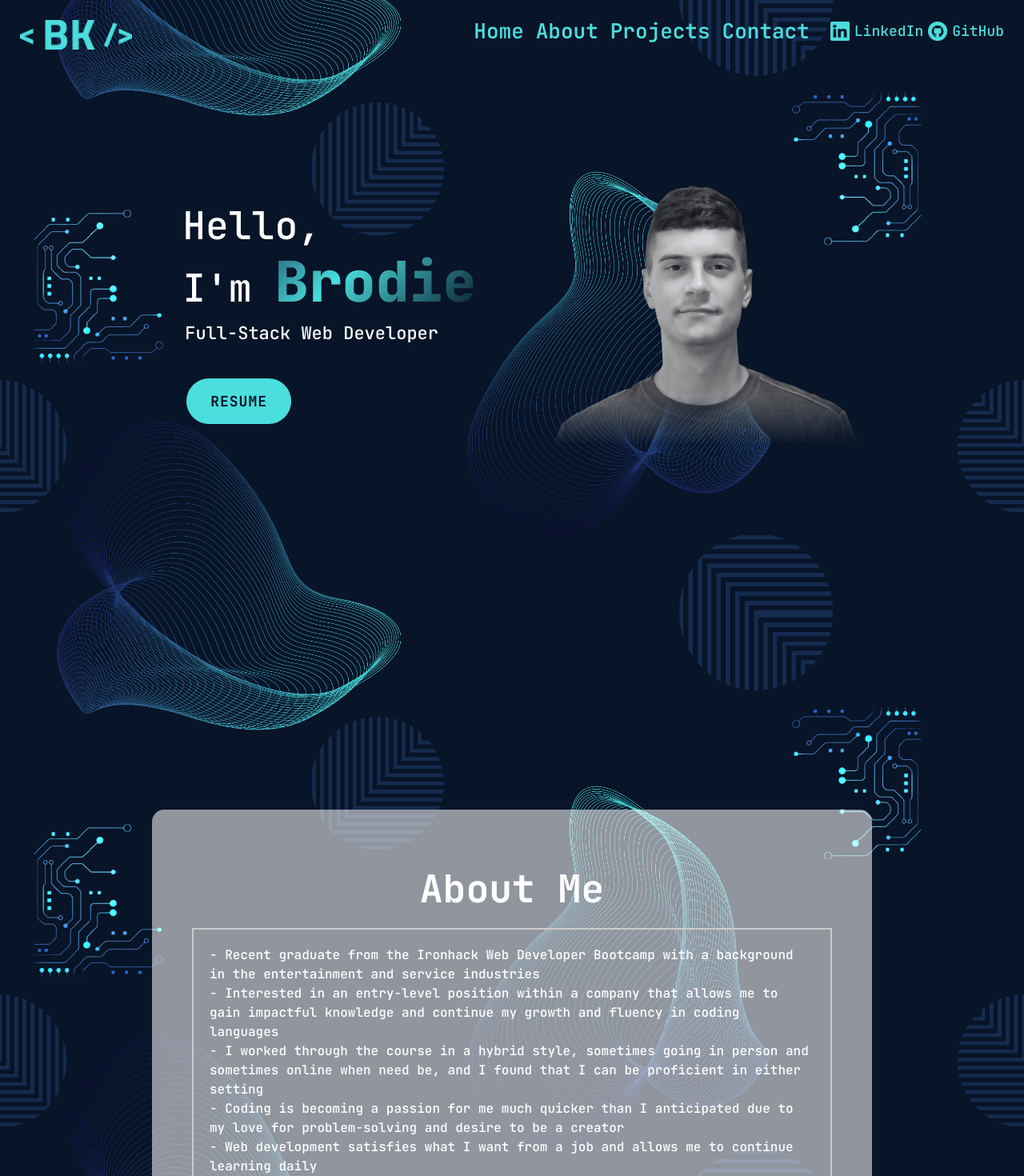
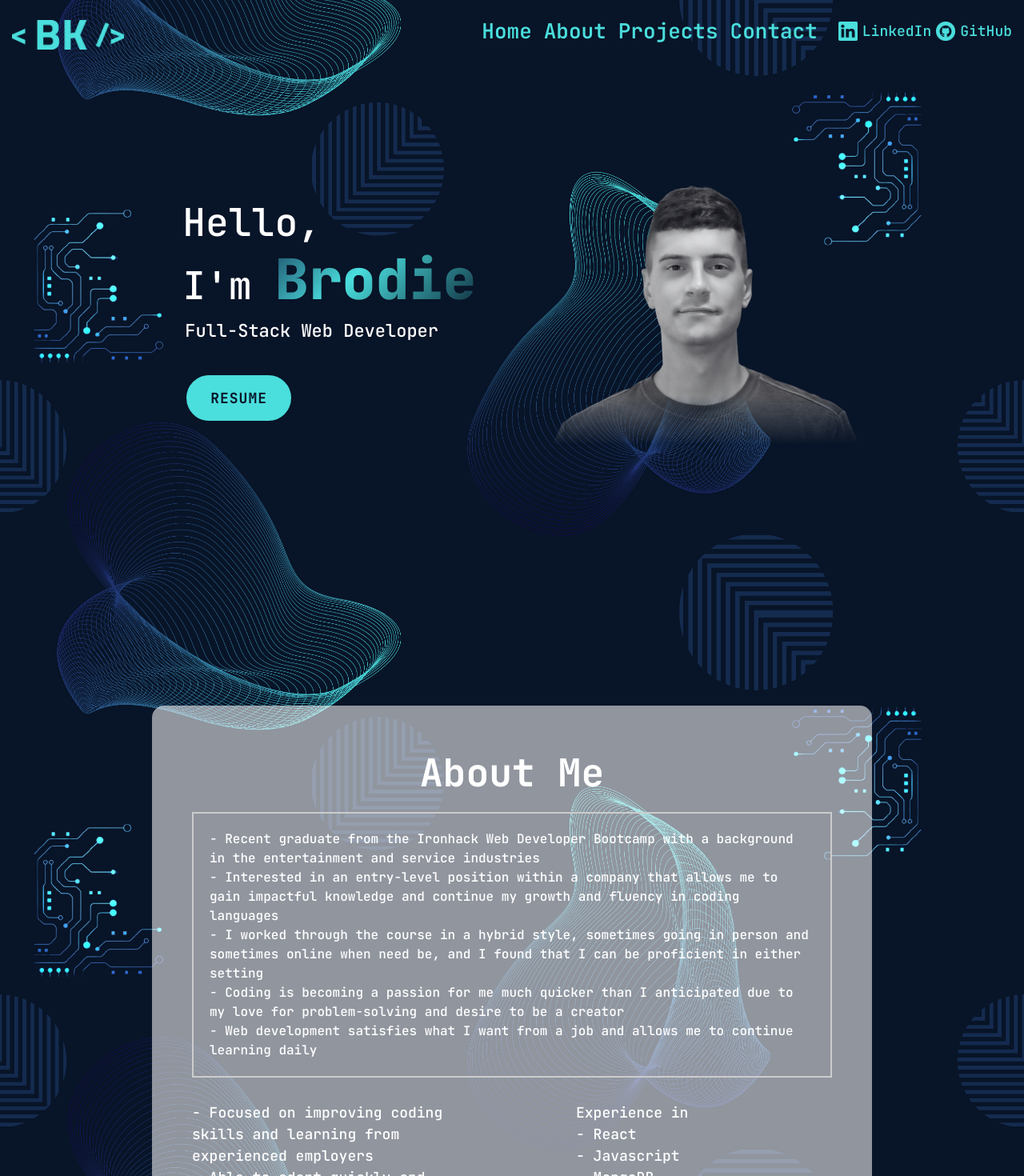
Before and after one commit to brodiekime21/portfolio, a React (Create React App) app: page / in a window 1280 px wide. Shown: the top 1470 px of the page at 80% size. Built offline with nearby package versions, Linux system fonts and the light colour scheme.

Commit message:
nav is done, next is adding the projects

```diff
--- a/src/App.js
+++ b/src/App.js
@@ -1,14 +1,25 @@
-import Navbar from "./components/Navbar";
-
-import Home from "./components/Home";
-import About from "./components/About";
-import Projects from "./components/Projects";
-import Contact from "./components/Contact";
+import { useState, useEffect } from 'react';
+import Navbar from './components/Navbar';
+import Home from './components/Home';
+import About from './components/About';
+import Projects from './components/Projects';
+import Contact from './components/Contact';
 
 const App = () => {
+  const [scrollPosition, setScrollPosition] = useState(0);
+
+  const handleScroll = () => {
+    setScrollPosition(window.pageYOffset);
+  };
+
+  useEffect(() => {
+    window.addEventListener('scroll', handleScroll);
+    return () => window.removeEventListener('scroll', handleScroll);
+  }, []);
+
   return (
     <div>
-      <Navbar />
+      <Navbar scrollPosition={scrollPosition} />
       <div id="home">
         <Home />
       </div>
--- a/src/components/Navbar.js
+++ b/src/components/Navbar.js
@@ -1,7 +1,15 @@
-function Navbar() {
+import { useEffect, useState } from 'react';
+
+function Navbar({ scrollPosition }) {
+  const [showColumnLayout, setShowColumnLayout] = useState(false);
+
+  useEffect(() => {
+    setShowColumnLayout(scrollPosition >= 200);
+  }, [scrollPosition]);
+
   return (
-    <nav id="navbar">
-      <a href={"#home"} className="flex items-center mr-6">
+    <nav id="navbar" className={showColumnLayout ? 'column-layout' : ''}>
+      <a href={"#home"} className="logo flex items-center mr-6">
         <img
           id="logo"
           src={require("../images/navbar-logo.png")}
@@ -10,7 +18,7 @@ function Navbar() {
       </a>
 
       <div id="navbar-right">
-        <div className="">
+        <div id="main-links">
           <a
             href={"#home"}
             exact
--- a/src/index.css
+++ b/src/index.css
@@ -79,7 +79,7 @@ body {
 #home{
   display: flex;
   flex-direction: column;
-  padding: 120px 120px 150px 120px;
+  padding: 175px 120px 250px 120px;
 }
 
 #home h1 {
@@ -171,16 +171,25 @@ h1 {
   text-align: center;
 }
 
-.text-gradient {
-  background-clip: text;
-  -webkit-background-clip: text;
-  -webkit-text-fill-color: transparent;
+
+
+.black-and-white-pic {
+  height:350px;
+  width: 400px;
+  object-fit: cover;
+  object-position: top;
+  margin-top: 57px;
+
+
+
+  mask-image: linear-gradient(to bottom, rgba(0,0,0,1) 75%, rgba(0,0,0,0) 92.5%);
+  filter: contrast(115%) brightness(110%);
 }
 
 .about-container {
   max-width: 900px;
-  margin: 0 auto 50px auto;
-  padding: 50px;
+  margin: 50px auto 250px auto;
+  padding: 35px 50px 35px 50px;
   display: flex;
   flex-direction: column;
   align-items: center;
@@ -208,18 +217,6 @@ h1 {
   padding: 20px;
 }
 
-.black-and-white-pic {
-  height:350px;
-  width: 400px;
-  object-fit: cover;
-  object-position: top;
-  margin-top: 50px;
-
-
-
-  mask-image: linear-gradient(to bottom, rgba(0,0,0,1) 75%, rgba(0,0,0,0) 92.5%);
-  filter: contrast(115%) brightness(110%);
-}
 
 
 #full-stack {
@@ -232,15 +229,55 @@ h1 {
 #about,
 #projects,
 #contact {
-  min-height: 950px;
+  min-height: 800px;
 }
 
 .fade-in {
   opacity: 1;
-  transition: opacity 0.5s ease-in;
+  transition: opacity 0.7s ease-in;
 }
 
 .fade-out {
   opacity: 0;
-  transition: opacity 0.5s ease-out;
+  transition: opacity 0.7s ease-out;
 }
+
+#navbar {
+  position: fixed;
+  top: 0;
+  left: 0;
+  z-index: 100;
+  transition: all 0.3s ease-in-out;
+}
+
+.column-layout #navbar-right {
+  flex-direction: column;
+}
+
+.column-layout .nav-links,
+.column-layout .personal-links {
+  margin-left: 0;
+  margin-bottom: 15px;
+}
+
+.column-layout #linkedin-github-navbar,
+.column-layout #main-links{
+  display: flex;
+  flex-direction: column;
+  margin-left: 0;
+}
+
+.column-layout #linkedin-github-navbar .personal-links {
+  margin-top: 15px;
+}
+
+.column-layout .nav-links,
+.column-layout .personal-links {
+  text-align: right;
+  align-self: flex-end;
+}
+
+.column-layout .logo{
+  display: flex;
+  align-items: flex-start;
+}
```
